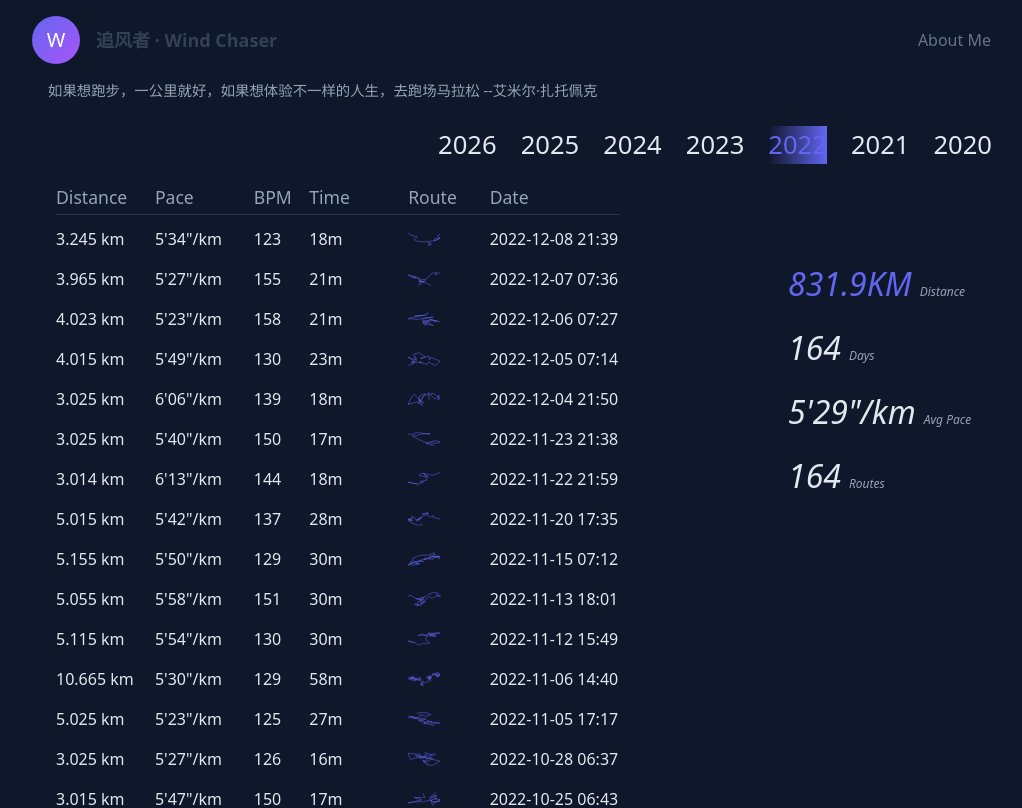
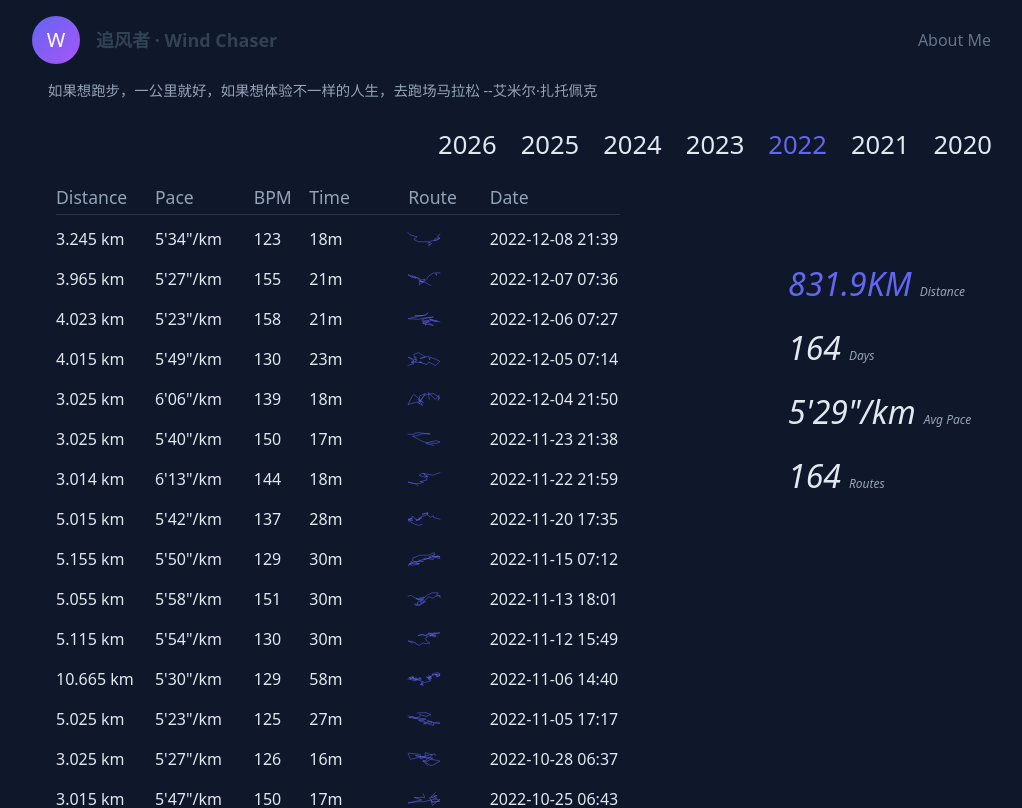
Before and after one commit to EthanALX/bio, a Next.js app in the folder frontend/: page / in a window 1280 px wide. Shown: the top 808 px of the page, without its empty margins (128-1150 px from the left). Built offline with nearby package versions, Linux system fonts and the light colour scheme.

Commit message:
实现文字本身左到右颜色渐变效果
- 移除伪元素方案，改用background-clip text实现文字渐变
- hover时文字从左到右从#6366f1渐变到#e2e8f0
- active状态保持纯色#6366f1
- active hover时变为#a855f7纯色
- 所有年份始终可见

```diff
--- a/frontend/src/features/activity-dashboard/components/YearSelector/YearSelector.module.css
+++ b/frontend/src/features/activity-dashboard/components/YearSelector/YearSelector.module.css
@@ -12,41 +12,40 @@
 }
 
 .yearBlock {
-    color: #e2e8f0;
     font-size: 1.6rem;
     cursor: pointer;
     transition: all 0.3s ease;
-    position: relative;
-}
-
-.yearBlock::before {
-    content: '';
-    position: absolute;
-    top: 0;
-    left: 0;
-    width: 0;
-    height: 100%;
-    background: linear-gradient(90deg, transparent 0%, #6366f1 100%);
-    transition: width 0.3s ease;
-    z-index: -1;
+    background: linear-gradient(90deg, #e2e8f0 0%, #e2e8f0 100%);
+    background-clip: text;
+    -webkit-background-clip: text;
+    -webkit-text-fill-color: transparent;
+    background-size: 200% 100%;
+    background-position: left center;
 }
 
 .yearBlock:hover {
-    color: #6366f1;
-}
-
-.yearBlock:hover::before {
-    width: 100%;
+    background: linear-gradient(90deg, #6366f1 0%, #e2e8f0 100%);
+    background-clip: text;
+    -webkit-background-clip: text;
+    -webkit-text-fill-color: transparent;
+    background-size: 200% 100%;
+    background-position: left center;
 }
 
 .yearBlock.active {
-    color: #6366f1;
-}
-
-.yearBlock.active::before {
-    width: 100%;
+    background: linear-gradient(90deg, #6366f1 0%, #6366f1 100%);
+    background-clip: text;
+    -webkit-background-clip: text;
+    -webkit-text-fill-color: transparent;
+    background-size: 200% 100%;
+    background-position: left center;
 }
 
 .yearBlock.active:hover {
-    color: #a855f7;
+    background: linear-gradient(90deg, #a855f7 0%, #a855f7 100%);
+    background-clip: text;
+    -webkit-background-clip: text;
+    -webkit-text-fill-color: transparent;
+    background-size: 200% 100%;
+    background-position: left center;
 }
```
